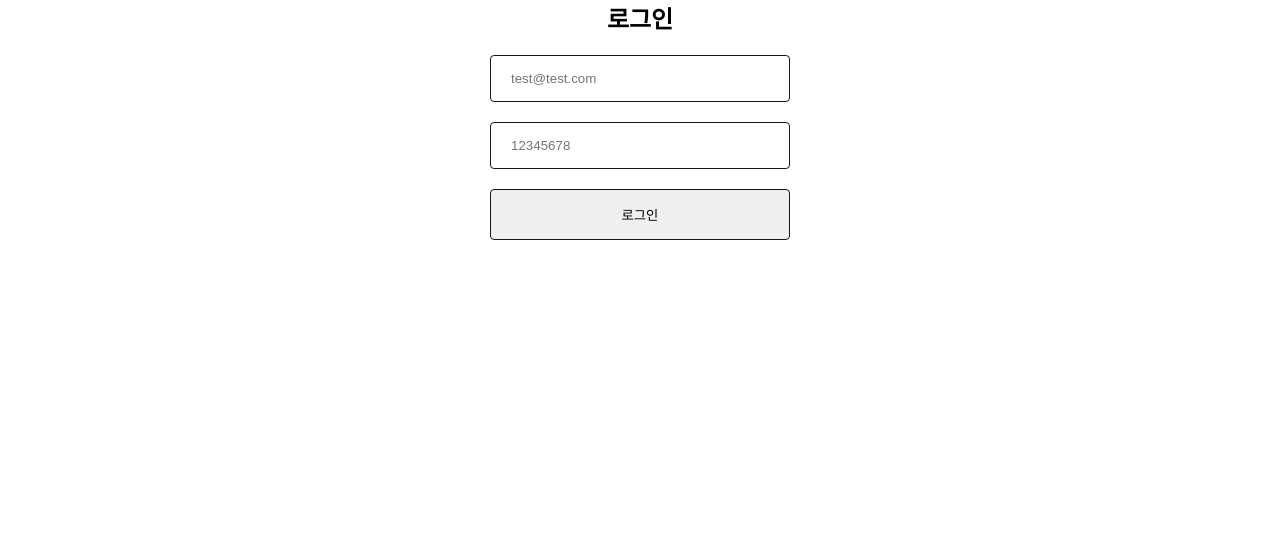
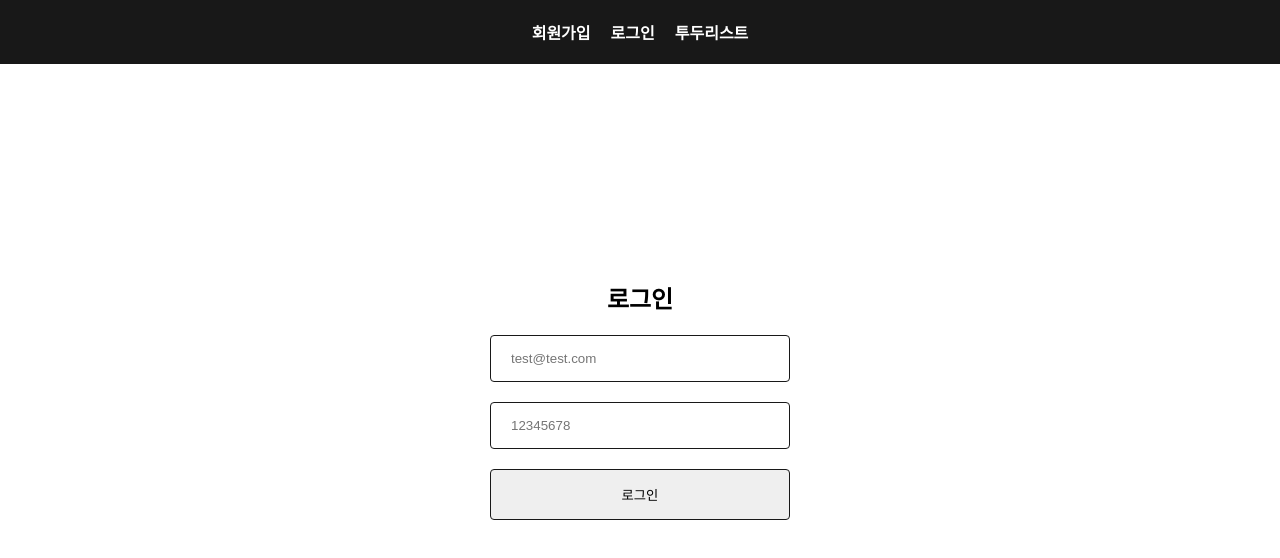
Before and after one commit to rlawlsdn263/wanted-pre-onboarding-frontend, a React (Create React App) app: page /signin in a window 1280 px wide. Shown: the top 558 px of the page. Built offline with nearby package versions, Linux system fonts and the light colour scheme.

Commit message:
[✨기능] Link로 네비게이션바 제작

```diff
--- a/src/App.js
+++ b/src/App.js
@@ -1,11 +1,22 @@
-import { Route, Routes } from "react-router-dom";
+import { Link, Route, Routes } from "react-router-dom";
 import { Signup, Signin, Todo } from "@/pages/index";
 
 function App() {
   return (
     <div className="App">
+      <ul className="navbar">
+        <li>
+          <Link to="/signup">회원가입</Link>
+        </li>
+        <li>
+          <Link to="/signin">로그인</Link>
+        </li>
+        <li>
+          <Link to="/todo">투두리스트</Link>
+        </li>
+      </ul>
       <Routes>
-        <Route path="/" element={<Signup />} />
+        <Route path="/signup" element={<Signup />} />
         <Route path="/signin" element={<Signin />} />
         <Route path="/todo" element={<Todo />} />
       </Routes>
--- a/src/index.css
+++ b/src/index.css
@@ -2,10 +2,15 @@
   margin: 0;
   padding: 0;
   box-sizing: border-box;
+  list-style: none;
 }
 
 body {
   margin: 0;
+  height: 100vh;
+  display: flex;
+  justify-content: center;
+  align-items: center;
   font-family: -apple-system, BlinkMacSystemFont, 'Segoe UI', 'Roboto', 'Oxygen',
     'Ubuntu', 'Cantarell', 'Fira Sans', 'Droid Sans', 'Helvetica Neue',
     sans-serif;
@@ -17,3 +22,25 @@ code {
   font-family: source-code-pro, Menlo, Monaco, Consolas, 'Courier New',
     monospace;
 }
+
+.navbar {
+  display: flex;
+  justify-content: center;
+  padding: 10px 0;
+  margin-bottom: 20px;
+  background-color: #181818;
+  position: fixed;
+  width: 100%;
+  top: 0;
+  left: 0;
+}
+
+.navbar li {
+  padding: 10px;
+}
+
+.navbar li a {
+  color: white;
+  font-weight: 600;
+  text-decoration: none;
+}
```
